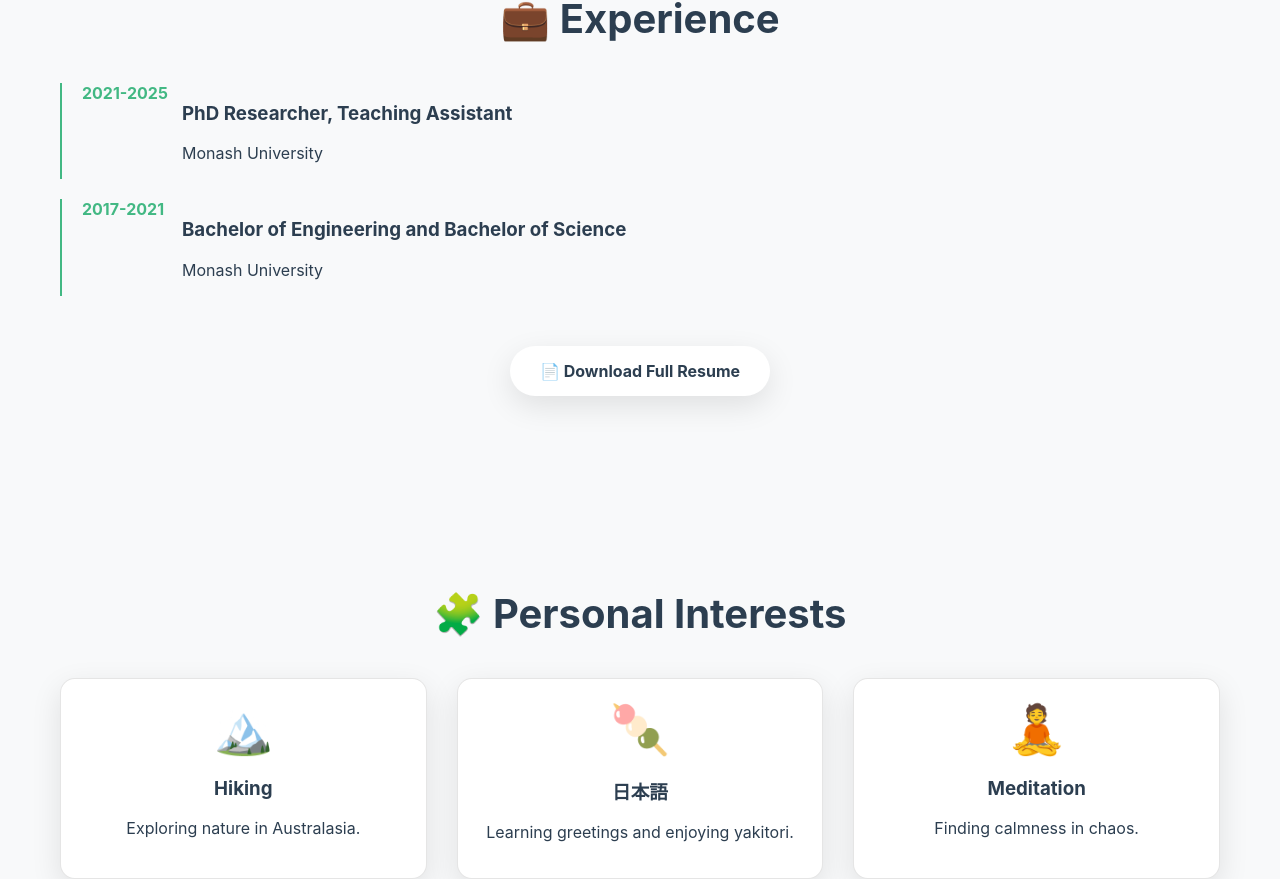
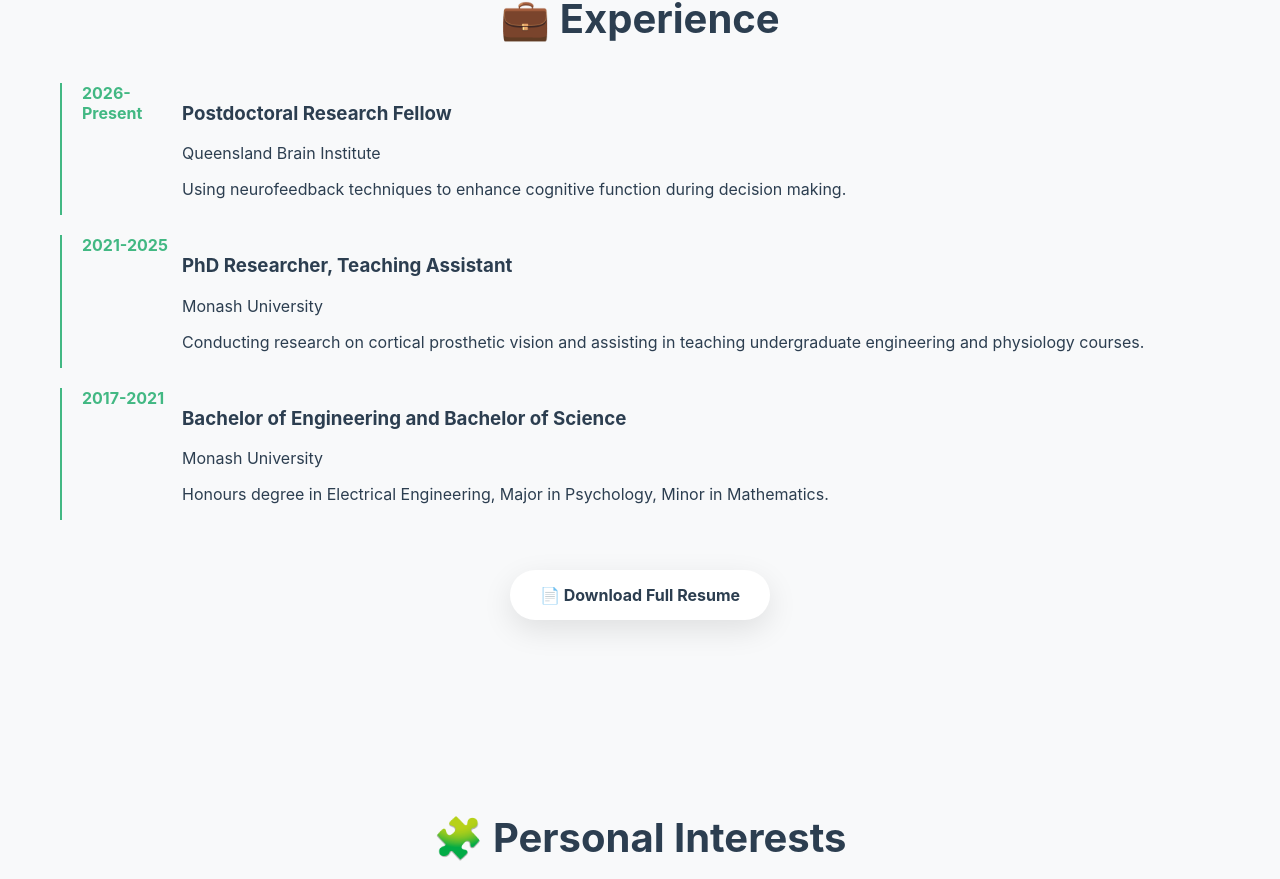
Before and after one commit to hwan340/personal-website, a Vue app: page / in a window 1280 px wide. Shown: the part 1388-2267 px from the top of the page. Built offline with nearby package versions, Linux system fonts and the light colour scheme.

Commit message:
Postdoc update

```diff
--- a/src/App.vue
+++ b/src/App.vue
@@ -76,6 +76,7 @@
           <div class="details">
             <h3>{{ job.role }}</h3>
             <p>{{ job.company }}</p>
+            <p>{{ job.desc }}</p>
           </div>
         </div>
       </div>
--- a/src/data.js
+++ b/src/data.js
@@ -32,10 +32,11 @@
 export const interests = [
   { name: "Hiking", emoji: "🏔️", desc: "Exploring nature in Australasia." },
   { name: "日本語", emoji: "🍡", desc: "Learning greetings and enjoying yakitori." },
-  { name: "Meditation", emoji: "🧘", desc: "Finding calmness in chaos." }
+  { name: "Tennis", emoji: "🎾", desc: "Trying to play like Stan Wawrinka." }
 ];
 
 export const experience = [
-  { role: "PhD Researcher, Teaching Assistant", company: "Monash University", year: "2021-2025" },
-  { role: "Bachelor of Engineering and Bachelor of Science", company: "Monash University", year: "2017-2021" }
+  { role: "Postdoctoral Research Fellow", company: "Queensland Brain Institute", year: "2026-Present", desc: "Using neurofeedback techniques to enhance cognitive function during decision making." },
+  { role: "PhD Researcher, Teaching Assistant", company: "Monash University", year: "2021-2025", desc: "Conducting research on cortical prosthetic vision and assisting in teaching undergraduate engineering and physiology courses." },
+  { role: "Bachelor of Engineering and Bachelor of Science", company: "Monash University", year: "2017-2021", desc: "Honours degree in Electrical Engineering, Major in Psychology, Minor in Mathematics." }
 ];
```
